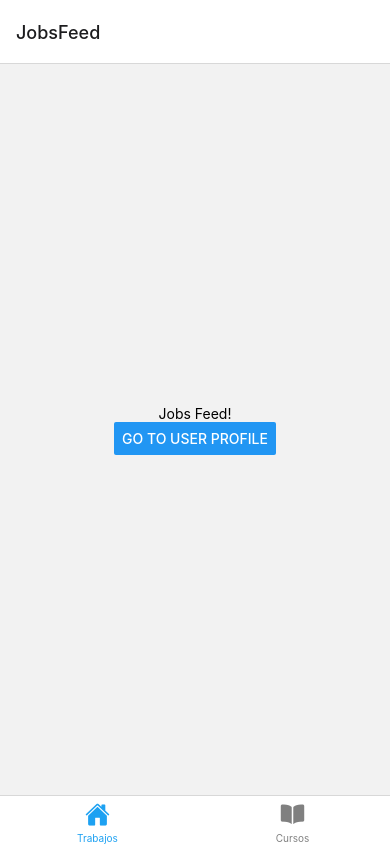
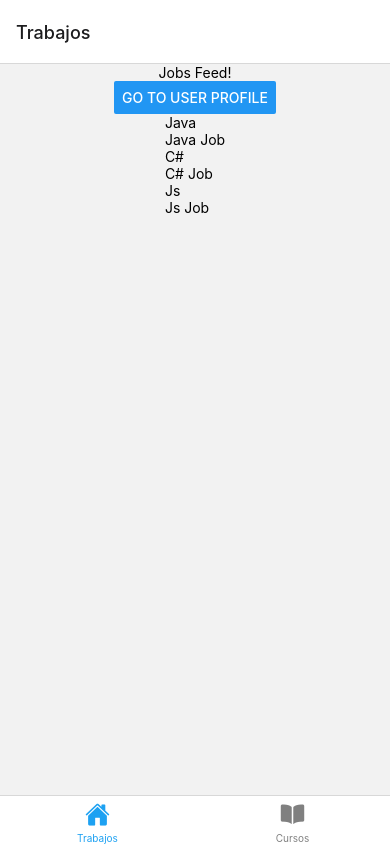
Before and after one commit to Elcasvi/BAMX, a React Native app in the folder Frontend/: screen /JobsFeed in a window 390 px wide. Built offline with nearby package versions, Linux system fonts and the light colour scheme.

Commit message:
I add more functionality tto the navigation and i create a flat list for jobs

```diff
--- /dev/null
+++ b/Frontend/components/Job.js
@@ -0,0 +1,12 @@
+import {Pressable, Text, View} from "react-native";
+import {useNavigation} from "@react-navigation/native";
+import JobContent from "./JobContent";
+
+export default function Job({job}){
+    const {navigate}=useNavigation();
+    return(
+        <Pressable onPress={()=>{navigate("JobDetailsScreen",{ job });}}>
+            <JobContent job={job}/>
+        </Pressable>
+    );
+};
--- /dev/null
+++ b/Frontend/components/JobContent.js
@@ -0,0 +1,10 @@
+import {Text, View} from "react-native";
+
+export default function JobContent({job}) {
+    return(
+        <View>
+            <Text>{job.name}</Text>
+            <Text>{job.description}</Text>
+        </View>
+    );
+}
--- /dev/null
+++ b/Frontend/data/JobsDummy.js
@@ -0,0 +1,5 @@
+export const JobsDummy=[
+    {id:1,name:"Java",description:"Java Job"},
+    {id:2,name:"C#",description:"C# Job"},
+    {id:3,name:"Js",description:"Js Job"}
+]
--- a/Frontend/navigation/AppNavigation.js
+++ b/Frontend/navigation/AppNavigation.js
@@ -7,7 +7,7 @@ import UserProfile from "../screens/UserProfile";
 import CoursesFeed from "../screens/CoursesFeed";
 import {createDrawerNavigator} from "@react-navigation/drawer";
 import {Ionicons} from '@expo/vector-icons';
-import {red} from "react-native-reanimated/src";
+import JobDetailsScreen from "../screens/JobDetailsScreen";
 
 
 //Sub navigations
@@ -15,7 +15,10 @@ const JobFeedStack = createNativeStackNavigator();
 function JobFeedStackGroup() {
     return (
         <JobFeedStack.Navigator>
-            <JobFeedStack.Screen name="JobsFeed" component={JobsFeed} />
+            <JobFeedStack.Screen name="JobsFeed" component={JobsFeed}
+            options={{headerTitle:"Trabajos"}}/>
+            <JobFeedStack.Screen name="JobDetailsScreen" component={JobDetailsScreen}
+            options={{presentation:"modal"}}/>
             <JobFeedStack.Screen name="UserProfile" component={UserProfile} />
         </JobFeedStack.Navigator>
     );
@@ -25,7 +28,8 @@ const CourseFeedStack = createNativeStackNavigator();
 function CourseFeedStackGroup() {
     return (
         <CourseFeedStack.Navigator>
-            <CourseFeedStack.Screen name="CoursesFeed" component={CoursesFeed} />
+            <CourseFeedStack.Screen name="CoursesFeed" component={CoursesFeed}
+                                    options={{headerTitle:"Cursos"}}/>
         </CourseFeedStack.Navigator>
     );
 }
@@ -45,18 +49,18 @@ const DrawerNav=()=>
 }
 //Tab navigation
 const Tab = createBottomTabNavigator();
-const MyTab=()=>
+const TabGroup=()=>
 {
     return(
             <Tab.Navigator
                 screenOptions={({route,navigation})=>({
                     tabBarIcon:({color,focused,size})=>{
                         let iconName;
-                        if(route.name==="JobsFeed")
+                        if(route.name==="JobFeedStackGroup")
                         {
                             iconName="home";
                         }
-                        else if(route.name==="CoursesFeed")
+                        else if(route.name==="CourseFeedStackGroup")
                         {
                             iconName="book";
                         }
@@ -65,9 +69,9 @@ const MyTab=()=>
                     tabBarActiveTintColor:"#1DA1F2",
                     tabBarInactiveTintColor:"gray"
                 })}>
-                <Tab.Screen name="JobsFeed" component={JobFeedStackGroup}
+                <Tab.Screen name="JobFeedStackGroup" component={JobFeedStackGroup}
                             options={{headerShown: false,tabBarLabel:"Trabajos"}}></Tab.Screen>
-                <Tab.Screen name="CoursesFeed" component={CourseFeedStackGroup}
+                <Tab.Screen name="CourseFeedStackGroup" component={CourseFeedStackGroup}
                             options={{headerShown: false,tabBarLabel:"Cursos"}}></Tab.Screen>
             </Tab.Navigator>
     )
@@ -78,7 +82,7 @@ const MyTab=()=>
 export default function AppNavigation() {
     return (
         <NavigationContainer>
-            <MyTab/>
+            <TabGroup/>
         </NavigationContainer>
     );
 }
--- /dev/null
+++ b/Frontend/screens/JobDetailsScreen.js
@@ -0,0 +1,23 @@
+import {SafeAreaView, Text, View} from "react-native";
+import {useNavigation, useRoute} from "@react-navigation/native";
+import JobContent from "../components/JobContent";
+import {useLayoutEffect} from "react";
+
+export default function JobDetailsScreen() {
+    const navigation=useNavigation();
+    const route=useRoute();
+    const{params}=route;
+
+    useLayoutEffect(()=>
+        {
+            navigation.setOptions({
+                headerTitle:params.job.name
+            })
+        }
+        ,[])
+    return(
+        <SafeAreaView>
+            <JobContent job={params.job}/>
+        </SafeAreaView>
+    )
+}
--- a/Frontend/screens/JobsFeed.js
+++ b/Frontend/screens/JobsFeed.js
@@ -1,11 +1,22 @@
 import * as React from 'react';
-import {Button, Text, View} from "react-native";
+import {Button, FlatList, SafeAreaView, Text, View} from "react-native";
+import {JobsDummy} from "../data/JobsDummy";
+import Job from "../components/Job";
+
+const DATA=JobsDummy
 
 export default function JobsFeedScreen({navigation}) {
     return (
-        <View style={{ flex: 1, justifyContent: 'center', alignItems: 'center' }}>
+        <SafeAreaView style={{ flex: 1, justifyContent: 'center', alignItems: 'center' }}>
             <Text>Jobs Feed!</Text>
             <Button title="Go to user profile" onPress={() => navigation.navigate('UserProfile')}></Button>
-        </View>
+
+            <FlatList
+                data={DATA}
+                renderItem={({item}) => <Job job={item}/>}
+                keyExtractor={item => item.id}
+            />
+        </SafeAreaView>
+
     );
 }
```
